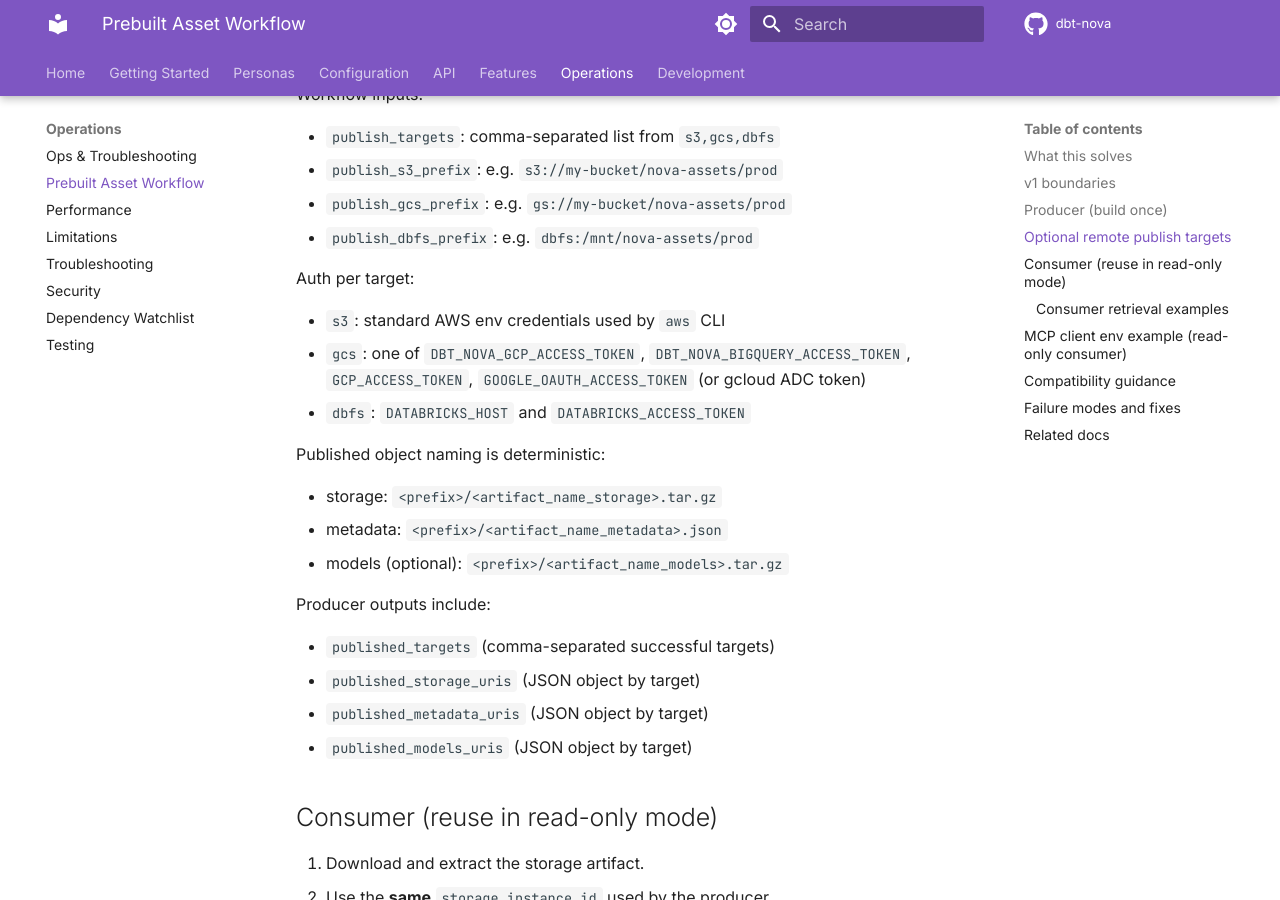
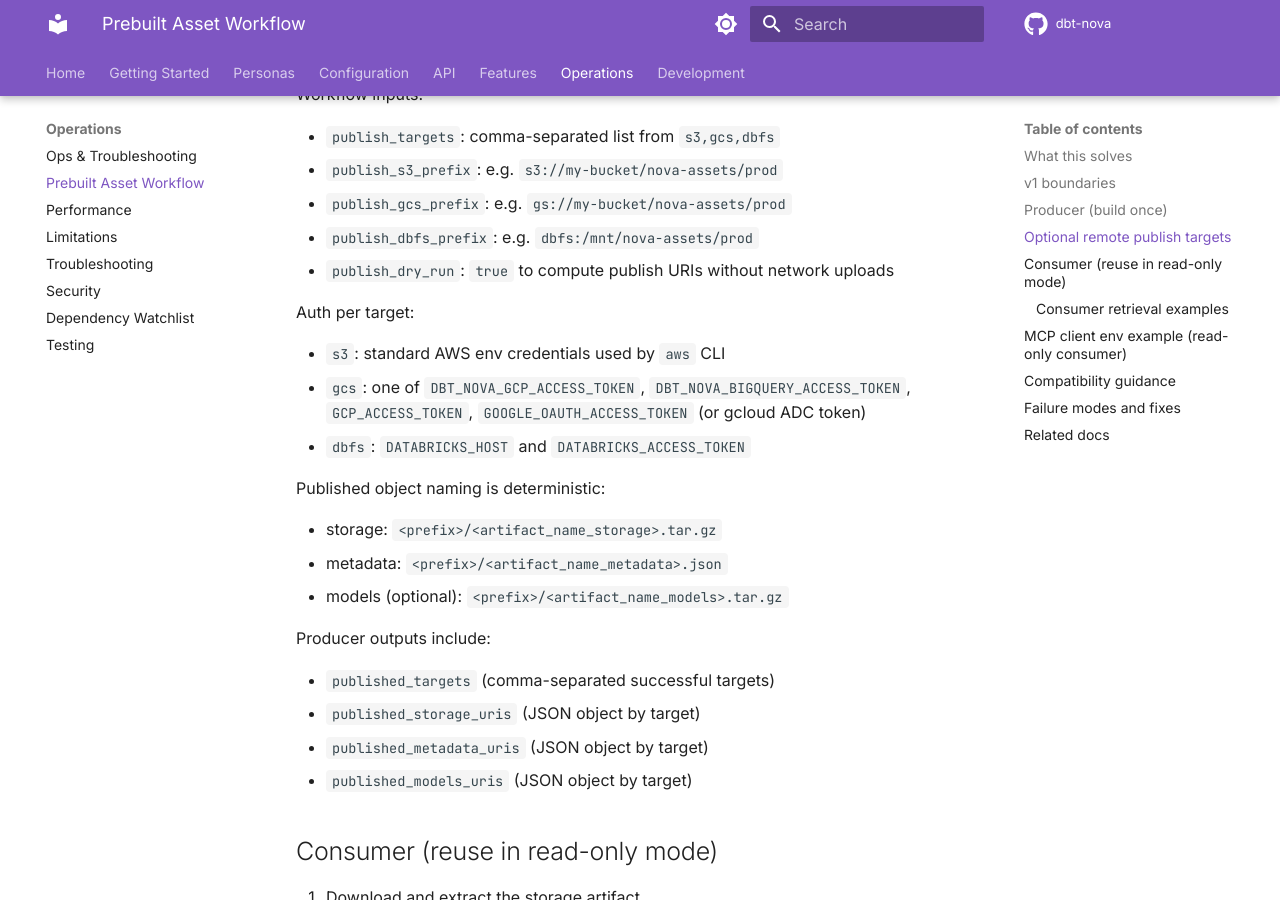
Before and after one commit to joe-broadhead/dbt-nova, an MkDocs documentation site: the page built from docs/operations/prebuilt-assets.md, in a window 1280 px wide and 900 px high, scrolled down 1547 px. Built offline with MkDocs 1.6.1 and Material for MkDocs 9.7.7, drawn with Linux system fonts in a browser that asks for light colours; comment, search, counter and statistics services are not loaded.

Commit message:
ci: harden remote publish paths and add dry-run coverage

```diff
--- a/docs/operations/prebuilt-assets.md
+++ b/docs/operations/prebuilt-assets.md
@@ -63,6 +63,7 @@ Workflow inputs:
 - `publish_s3_prefix`: e.g. `s3://my-bucket/nova-assets/prod`
 - `publish_gcs_prefix`: e.g. `gs://my-bucket/nova-assets/prod`
 - `publish_dbfs_prefix`: e.g. `dbfs:/mnt/nova-assets/prod`
+- `publish_dry_run`: `true` to compute publish URIs without network uploads
 
 Auth per target:
 
```
Also changed, not shown: 2 other files.
